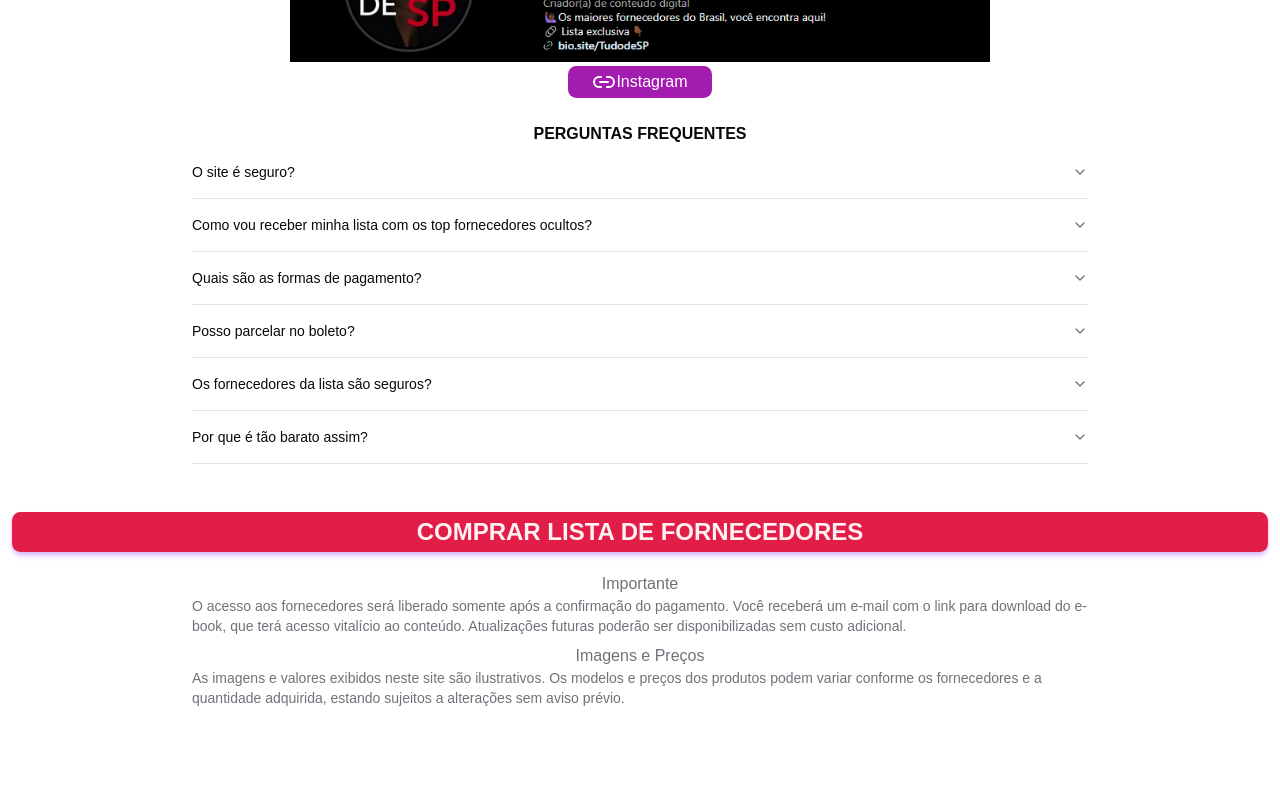
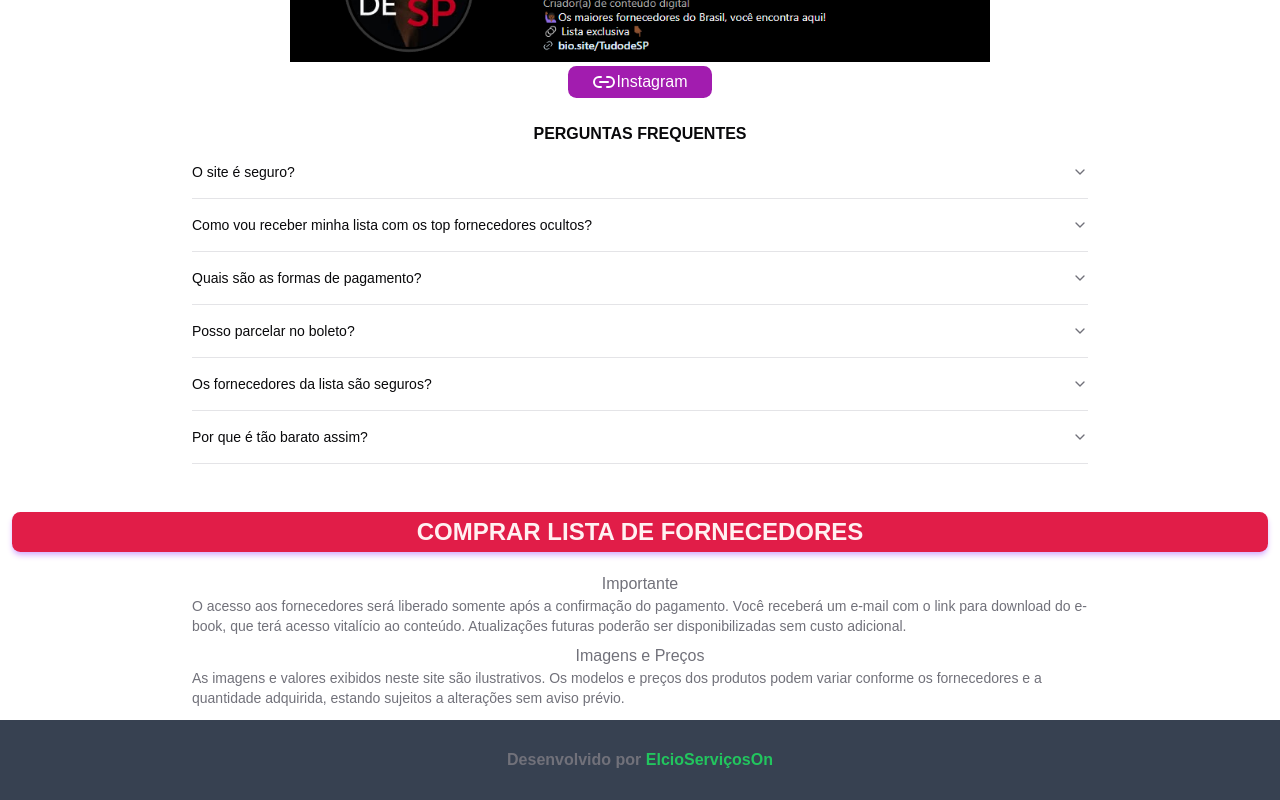
Before and after one commit to ElcioReis3/fornecedor-make, a Next.js app: page / in a window 1280 px wide. Shown: the part 1970-2770 px from the top of the page. Before the commit the page ends 2690 px from the top, so only its background shows below. Built offline with nearby package versions, Linux system fonts and the light colour scheme.

Commit message:
add footer

```diff
--- a/src/components/layout/footer.tsx
+++ b/src/components/layout/footer.tsx
@@ -1,4 +1,5 @@
 "use client";
+import Link from "next/link";
 import { Button } from "../ui/button";
 
 export const Footer = () => {
@@ -6,7 +7,8 @@ export const Footer = () => {
     window.open("https://pay.kiwify.com.br/j2KNhPB?afid=lJYfa5E8");
   };
   return (
-    <footer className=" flex flex-col justify-center p-3 items-center gap-2 text-muted-foreground">
+    <footer className="">
+      <div className="flex flex-col justify-center items-center gap-2 text-muted-foreground p-3">
         <Button
           className="w-full flex m-auto font-semibold my-3 shadow-md shadow-purple-300 md:text-2xl md:p-5"
           onClick={handlePayment}
@@ -16,19 +18,30 @@ export const Footer = () => {
         <div className="max-w-4xl">
           <div className="text-center">Importante</div>
           <div className="text-sm">
-          O acesso aos fornecedores será liberado somente após a confirmação do
-          pagamento. Você receberá um e-mail com o link para download do e-book,
-          que terá acesso vitalício ao conteúdo. Atualizações futuras poderão
-          ser disponibilizadas sem custo adicional.
+            O acesso aos fornecedores será liberado somente após a confirmação
+            do pagamento. Você receberá um e-mail com o link para download do
+            e-book, que terá acesso vitalício ao conteúdo. Atualizações futuras
+            poderão ser disponibilizadas sem custo adicional.
           </div>
         </div>
         <div className="max-w-4xl">
           <div className="text-center">Imagens e Preços</div>
           <div className="text-sm">
-          As imagens e valores exibidos neste site são ilustrativos. Os modelos
-          e preços dos produtos podem variar conforme os fornecedores e a
-          quantidade adquirida, estando sujeitos a alterações sem aviso prévio.
+            As imagens e valores exibidos neste site são ilustrativos. Os
+            modelos e preços dos produtos podem variar conforme os fornecedores
+            e a quantidade adquirida, estando sujeitos a alterações sem aviso
+            prévio.
           </div>
+        </div>
+      </div>
+      <div className="w-full text-center bg-gray-700 p-7 text-muted-foreground font-semibold">
+        Desenvolvido por{" "}
+        <Link
+          href={"https://www.instagram.com/elcioreis_cx/?hl=pt-br"}
+          className="text-green-500"
+        >
+          ElcioServiçosOn
+        </Link>
       </div>
     </footer>
   );
```
Lines whose indentation alone changed are shown as unchanged.
